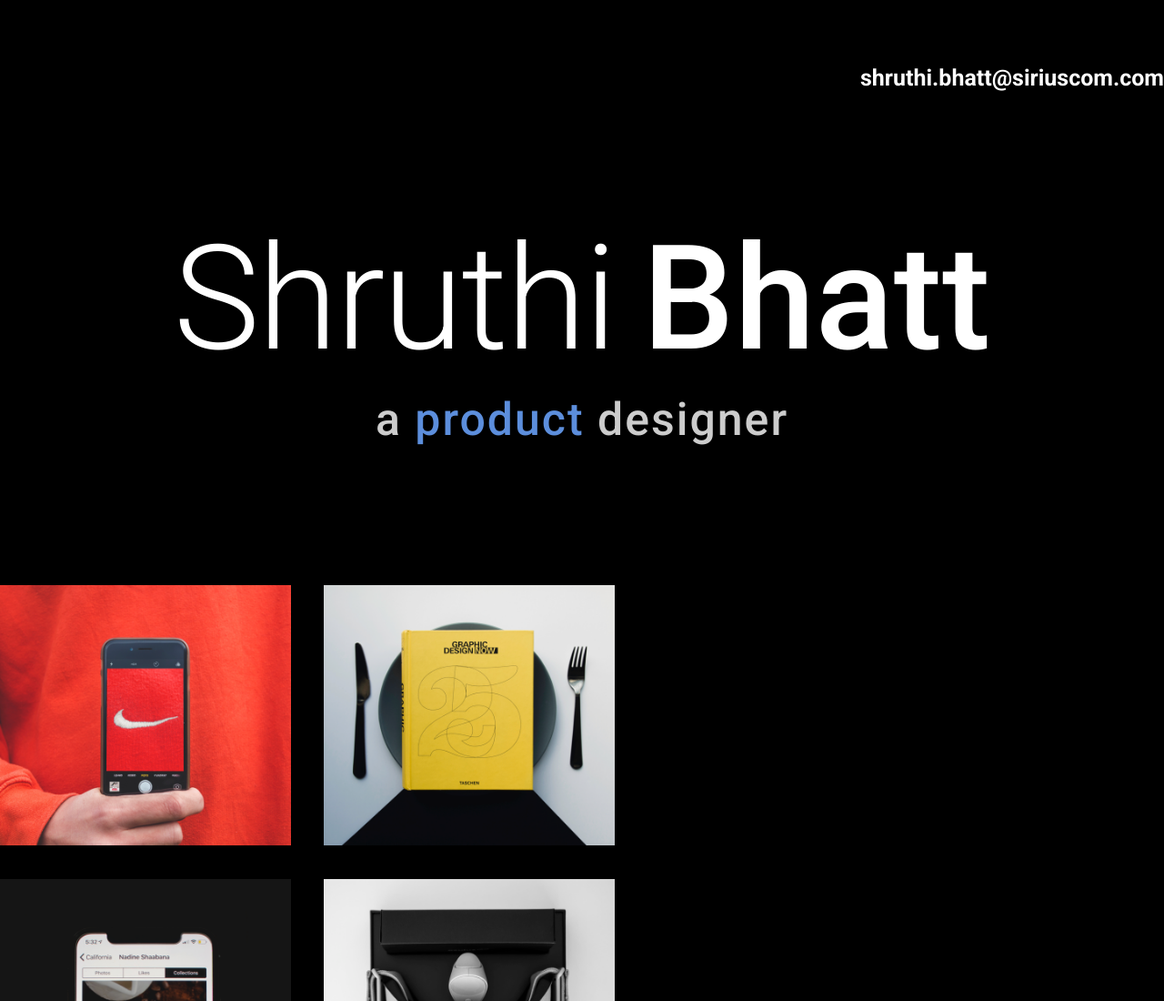
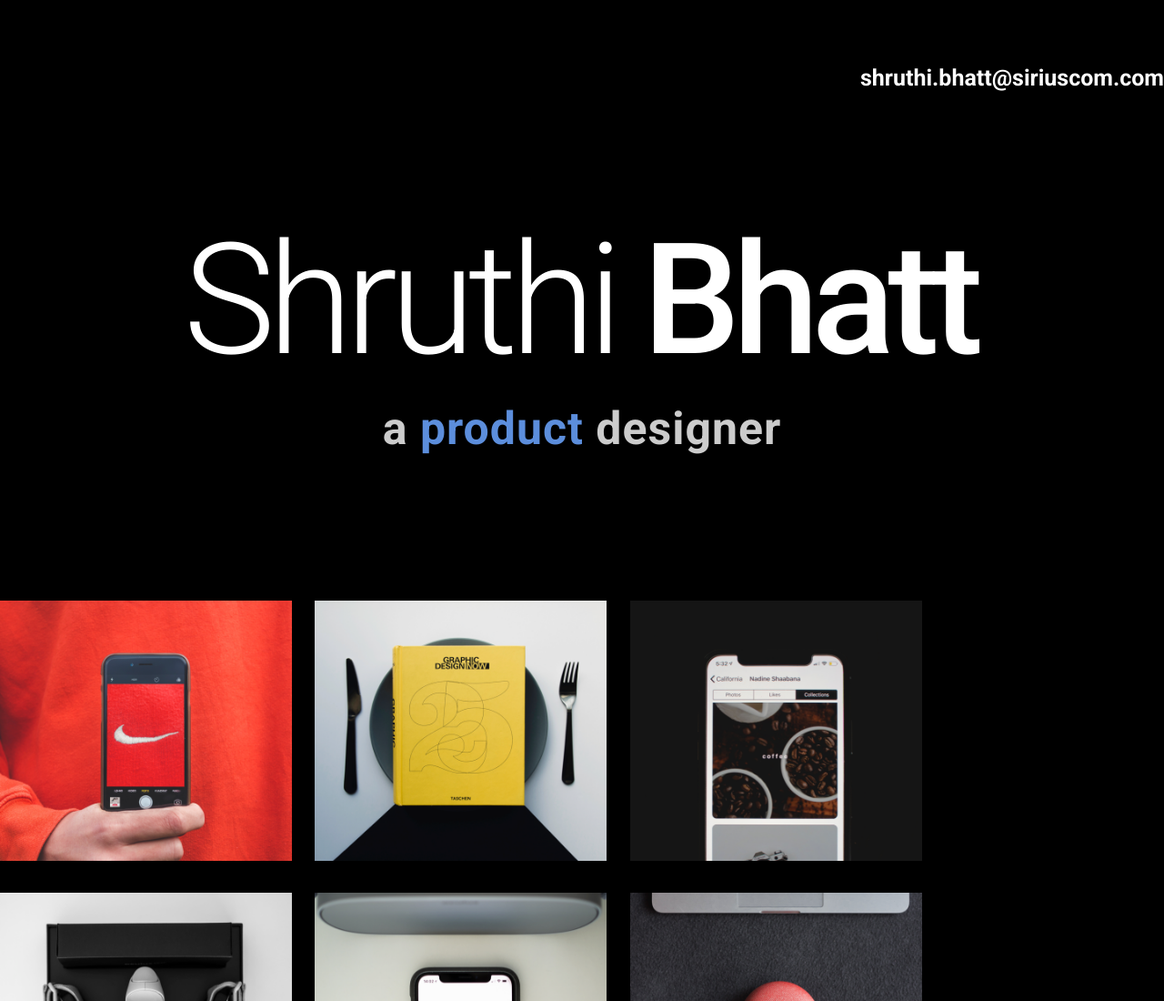
Before and after one commit to NachiappanAnandan/UI-TRAINING, a plain HTML site: page Flex_Portfolio_Ex7/index.html in a window 1280 px wide. Shown: the top 1100 px of the page at 91% size. Drawn offline with Linux system fonts and the light colour scheme.

Commit message:
review comments

```diff
--- a/Flex_Portfolio_Ex7/index.html
+++ b/Flex_Portfolio_Ex7/index.html
@@ -40,9 +40,9 @@
         <!-- name and role -->
         <div class="intro">
             <div class="name">
-                <div>
+                <div class="light">
                     Shruthi
-                </div> Bhatt
+                </div> <div class="bold">Bhatt</div>
             </div>
             <div class="role">a <span>product</span> designer</div>
         </div>
--- a/Flex_Portfolio_Ex7/style.css
+++ b/Flex_Portfolio_Ex7/style.css
@@ -17,7 +17,7 @@ body {
     align-content: center;
     justify-content: center;
     flex-wrap: wrap;
-    row-gap: 153px;
+    row-gap: 160px;
     font-family: 'Roboto', sans-serif;
 }
 
@@ -25,7 +25,7 @@ body {
 .introSection {
     display: flex;
     flex-direction: column;
-    row-gap: 135px;
+    row-gap: 130px;
 }
 
 /* email */
@@ -37,11 +37,13 @@ body {
     color: white;
 
 
+
 }
 
 .email>h2 {
     font-weight: 600;
     font-size: 25px;
+    font-stretch: 30%;
 }
 
 /* name and role */
@@ -50,28 +52,39 @@ body {
     flex-direction: column;
     align-items: center;
     justify-content: center;
-    gap: 10px;
+    gap: 0px;
 
 
 }
 .name {
     display: flex;
     align-content: start;
-    font-size: 160px;
-    font-weight: 500;
+    font-size: 170px;
     color: white;
+    margin-right: 5px;
+    padding-bottom: 12px;
+
 }
 .name>div{
+    font-stretch: -20%;
+    letter-spacing:-8px;
+    font-stretch: -20%;
+    white-space:nowrap;
+}
+.light{
 
     font-weight: 300;
-    letter-spacing:-2px;
+    letter-spacing:-30px;
     margin-right: 30px;
+}
+.bold{
+    font-weight: 500;
 }
 .role{
     font-size: 50px;
-    font-weight: 500;
+    font-weight: 600;
     color: rgb(204, 204, 204);
-    letter-spacing: 2px;
+    letter-spacing: 1px;
 }
 
 .role>span{
@@ -83,14 +96,15 @@ body {
 main{
     display: flex;
     flex-wrap: wrap;
-    column-gap: 36px;
-    row-gap: 33px;
-    width: 79.4%;
+    justify-content: space-between;
+    /* column-gap: 36px; */
+    row-gap: 31px;
+    width: 79.2%;
 }
 
 main >figure{
     /* width: 31.5%; */
-    width: 31.5%;
+    width: 31.65%;
 
 }
 
```
